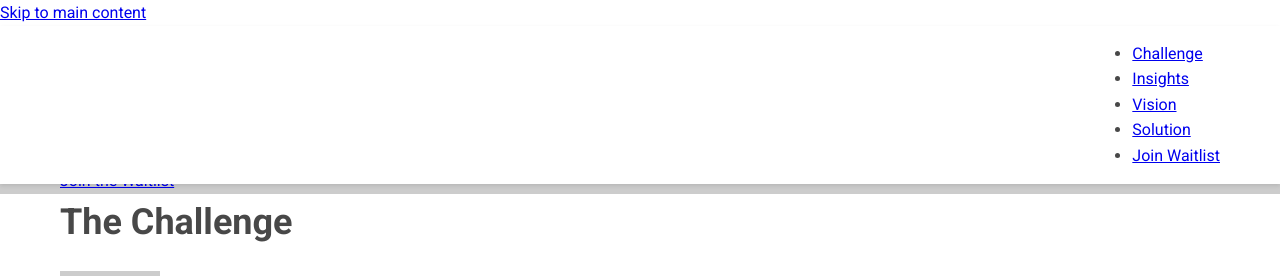
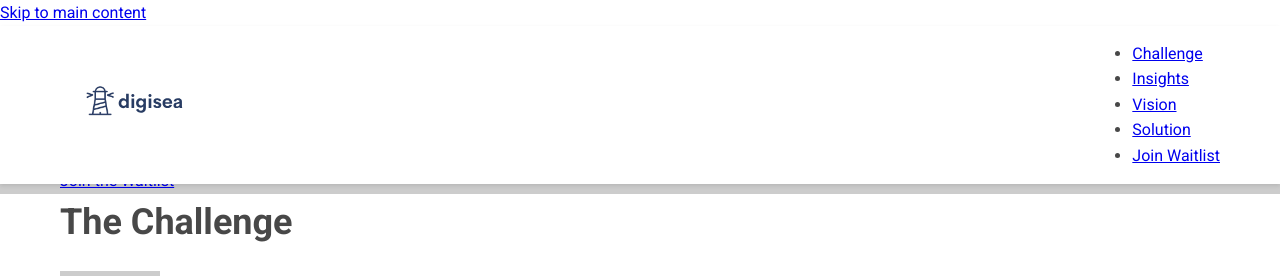
Before and after one commit to sasatass/digisea, a Jekyll site: the page built from index.markdown, in a window 1280 px wide. Shown: the top 276 px of the page. Built offline with Jekyll 4.4.1, drawn with Linux system fonts in a browser that asks for light colours; a script that is not in the unit is left out.

Commit message:
Update default.html

```diff
--- a/_layouts/default.html
+++ b/_layouts/default.html
@@ -14,8 +14,7 @@
         <div class="container">
             <nav>
                <a href="/" class="logo">
-                <svg class="logo-image" viewBox="0 0 150 50" xmlns="https://github.com/sasatass/digisea/blob/main/assets/images/headerlogo.svg">
-                </svg>
+                <img src="{{ '/assets/images/headerlogo.svg' | relative_url }}" alt="Logo" class="logo-image">
                   </a>
                 <ul class="nav-menu">
                     <li><a href="#challenge">Challenge</a></li>
```
